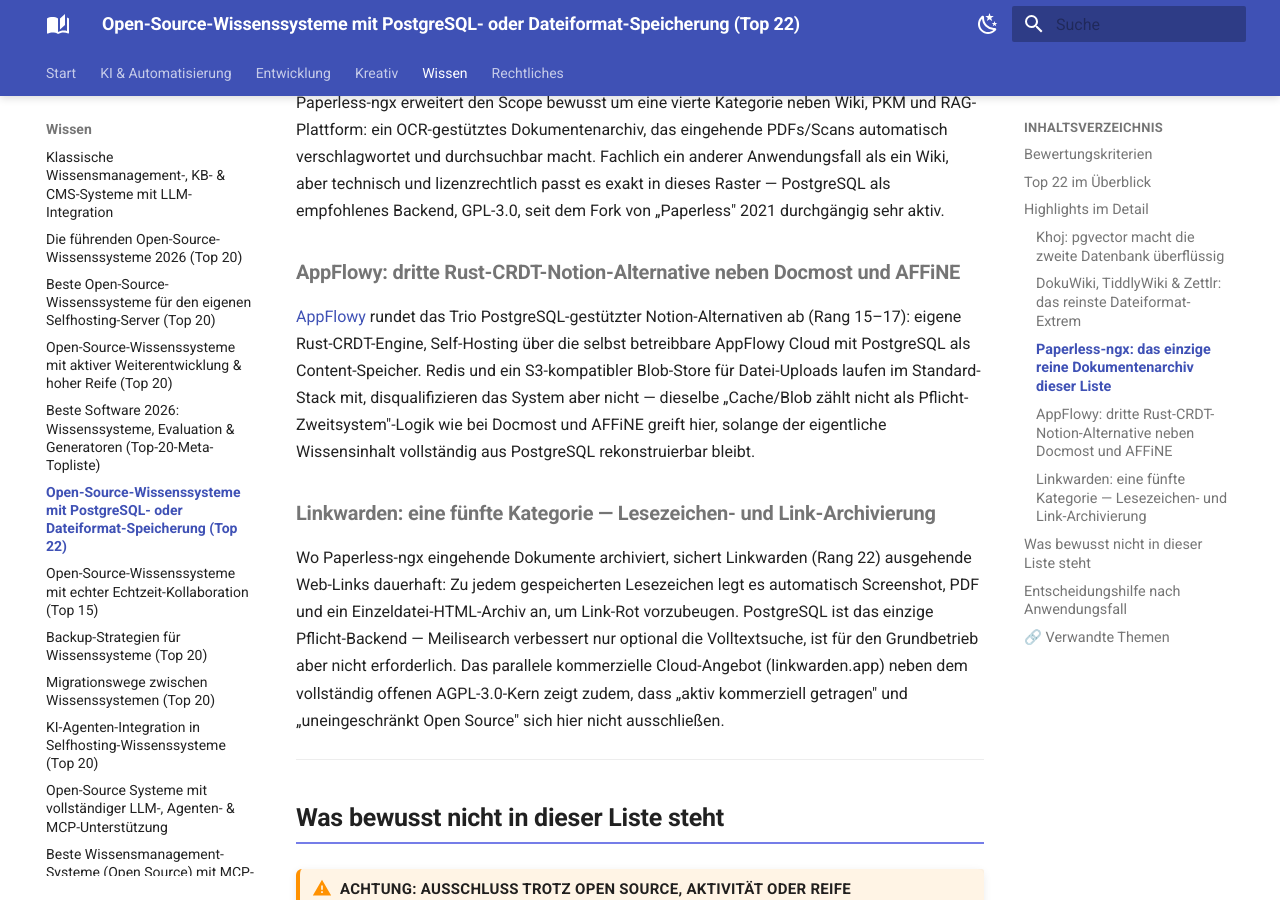
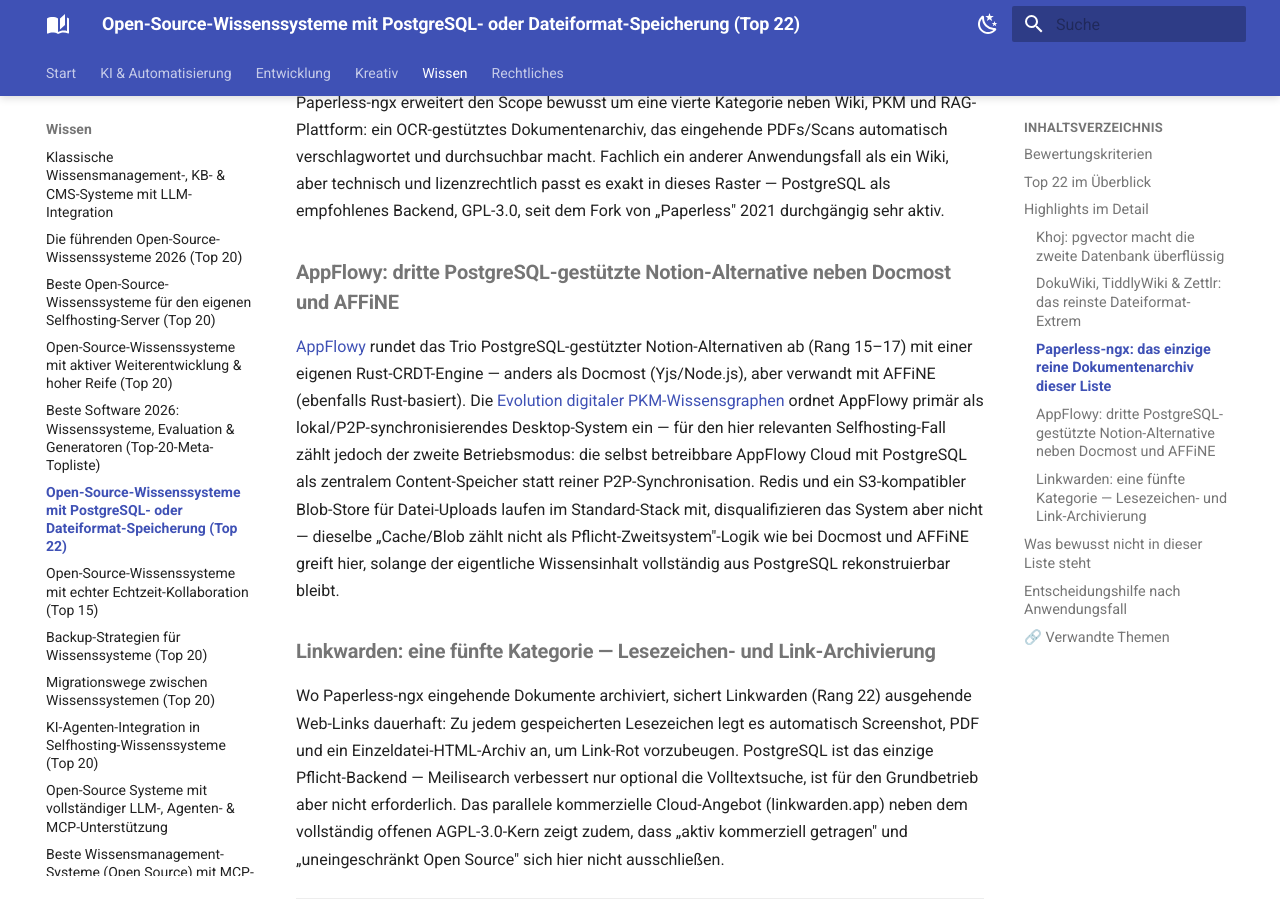
Before and after one commit to thorstenkloehn/dokument, an MkDocs documentation site: the page built from docs/wissen/dokumentation/postgresql-dateiformat-wissenssysteme-2026-topliste.md, in a window 1280 px wide and 900 px high, scrolled down 6764 px. Built offline with MkDocs 1.6.1 and Material for MkDocs 9.7.7, drawn with Linux system fonts in a browser that asks for light colours.

Commit message:
docs: Ultrareview-Findings zu AppFlowy-Absatz korrigieren (PR #88)
Zwei faktische Ungenauigkeiten aus der Ultrareview behoben:

- Überschrift behauptete implizit, Docmost nutze wie AppFlowy eine
  Rust-CRDT-Engine — Docmost basiert tatsächlich auf Yjs/Node.js,
  nur AppFlowy und AFFiNE sind Rust-basiert. Überschrift und Text
  entsprechend präzisiert.
- Der neue AppFlowy-Absatz beschrieb den zentralen PostgreSQL-Betrieb
  über AppFlowy Cloud, während die verlinkte Evolution-Seite AppFlowy
  primär als lokal/P2P-synchronisierendes System einordnet — beide
  Betriebsmodi existieren parallel, der Absatz benennt das jetzt
  explizit statt einen scheinbaren Widerspruch stehen zu lassen.

Build erneut geprüft, fehlerfrei.

```diff
--- a/docs/wissen/dokumentation/postgresql-dateiformat-wissenssysteme-2026-topliste.md
+++ b/docs/wissen/dokumentation/postgresql-dateiformat-wissenssysteme-2026-topliste.md
@@ -100,8 +100,8 @@
 ### Paperless-ngx: das einzige reine Dokumentenarchiv dieser Liste
 Paperless-ngx erweitert den Scope bewusst um eine vierte Kategorie neben Wiki, PKM und RAG-Plattform: ein OCR-gestütztes Dokumentenarchiv, das eingehende PDFs/Scans automatisch verschlagwortet und durchsuchbar macht. Fachlich ein anderer Anwendungsfall als ein Wiki, aber technisch und lizenzrechtlich passt es exakt in dieses Raster — PostgreSQL als empfohlenes Backend, GPL-3.0, seit dem Fork von „Paperless" 2021 durchgängig sehr aktiv.
 
-### AppFlowy: dritte Rust-CRDT-Notion-Alternative neben Docmost und AFFiNE
-[AppFlowy](evolution-digitaler-pkm-wissensgraphen.md) rundet das Trio PostgreSQL-gestützter Notion-Alternativen ab (Rang 15–17): eigene Rust-CRDT-Engine, Self-Hosting über die selbst betreibbare AppFlowy Cloud mit PostgreSQL als Content-Speicher. Redis und ein S3-kompatibler Blob-Store für Datei-Uploads laufen im Standard-Stack mit, disqualifizieren das System aber nicht — dieselbe „Cache/Blob zählt nicht als Pflicht-Zweitsystem"-Logik wie bei Docmost und AFFiNE greift hier, solange der eigentliche Wissensinhalt vollständig aus PostgreSQL rekonstruierbar bleibt.
+### AppFlowy: dritte PostgreSQL-gestützte Notion-Alternative neben Docmost und AFFiNE
+[AppFlowy](evolution-digitaler-pkm-wissensgraphen.md) rundet das Trio PostgreSQL-gestützter Notion-Alternativen ab (Rang 15–17) mit einer eigenen Rust-CRDT-Engine — anders als Docmost (Yjs/Node.js), aber verwandt mit AFFiNE (ebenfalls Rust-basiert). Die [Evolution digitaler PKM-Wissensgraphen](evolution-digitaler-pkm-wissensgraphen.md#generation-5-local-first-crdt-ende-zu-ende-verschlusselte-p2p-systeme-2021-2023) ordnet AppFlowy primär als lokal/P2P-synchronisierendes Desktop-System ein — für den hier relevanten Selfhosting-Fall zählt jedoch der zweite Betriebsmodus: die selbst betreibbare AppFlowy Cloud mit PostgreSQL als zentralem Content-Speicher statt reiner P2P-Synchronisation. Redis und ein S3-kompatibler Blob-Store für Datei-Uploads laufen im Standard-Stack mit, disqualifizieren das System aber nicht — dieselbe „Cache/Blob zählt nicht als Pflicht-Zweitsystem"-Logik wie bei Docmost und AFFiNE greift hier, solange der eigentliche Wissensinhalt vollständig aus PostgreSQL rekonstruierbar bleibt.
 
 ### Linkwarden: eine fünfte Kategorie — Lesezeichen- und Link-Archivierung
 Wo Paperless-ngx eingehende Dokumente archiviert, sichert Linkwarden (Rang 22) ausgehende Web-Links dauerhaft: Zu jedem gespeicherten Lesezeichen legt es automatisch Screenshot, PDF und ein Einzeldatei-HTML-Archiv an, um Link-Rot vorzubeugen. PostgreSQL ist das einzige Pflicht-Backend — Meilisearch verbessert nur optional die Volltextsuche, ist für den Grundbetrieb aber nicht erforderlich. Das parallele kommerzielle Cloud-Angebot (linkwarden.app) neben dem vollständig offenen AGPL-3.0-Kern zeigt zudem, dass „aktiv kommerziell getragen" und „uneingeschränkt Open Source" sich hier nicht ausschließen.
```
